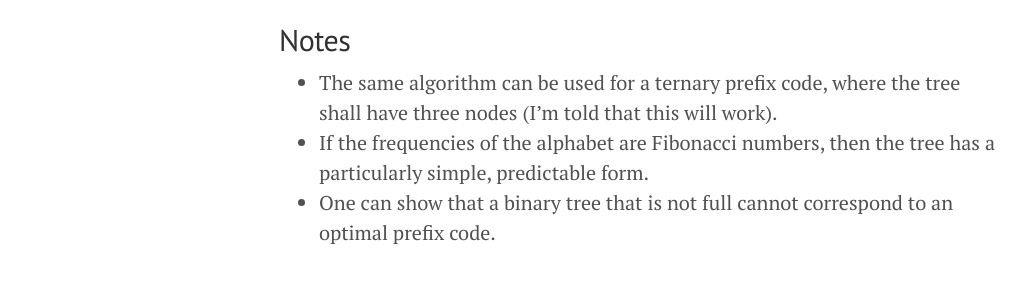
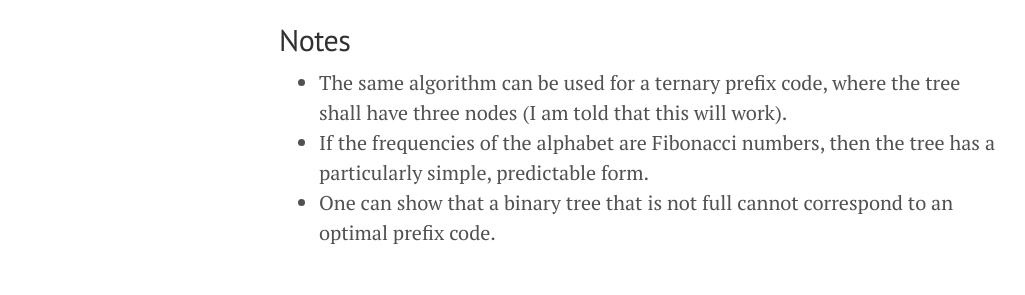
Before and after one commit to blog1729/blog1729.github.io.OLD, a Jekyll site: the page built from index.html, in a window 1280 px wide and 900 px high, scrolled down 2804 px. Shown: the part 191-486 px from the top of the window, without its empty margins (1-1026 px from the left). Built offline with Jekyll 4.4.1, drawn with Linux system fonts in a browser that asks for light colours; formulas are drawn with MathJax 3; the list of posts is cut into pages by our own code.

```diff
--- a/_posts/2015-03-27-huffman-codes.md
+++ b/_posts/2015-03-27-huffman-codes.md
@@ -31,6 +31,6 @@ Let the list, we referred to in the last paragraph be $Q$, we use a min-heap to
 
 ## Notes
 
-* The same algorithm can be used for a ternary prefix code, where the tree shall have three nodes (I'm told that this will work).
+* The same algorithm can be used for a ternary prefix code, where the tree shall have three nodes (I am told that this will work).
 * If the frequencies of the alphabet are Fibonacci numbers, then the tree has a particularly simple, predictable form.
 * One can show that a binary tree that is not full cannot correspond to an optimal prefix code.
```
